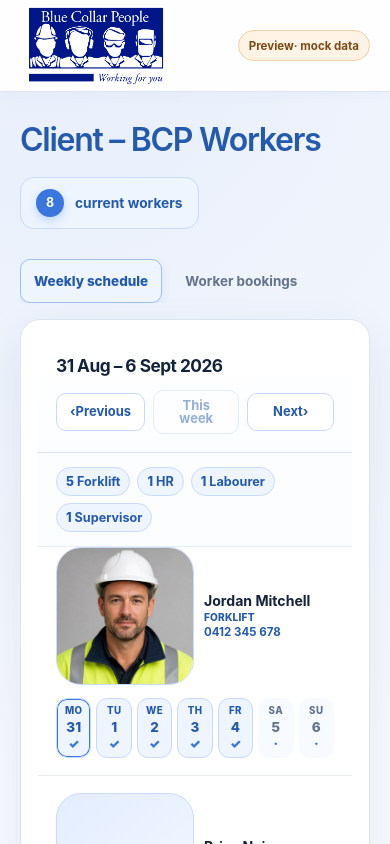
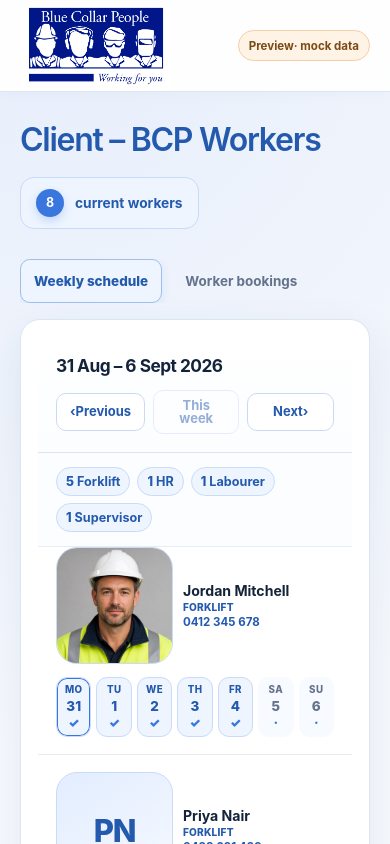
Before and after one commit to Seb-BCP/blue-collar-workers, a Next.js app: page /portal in a window 390 px wide. Shown: the top 844 px of the page. Built offline with nearby package versions, Linux system fonts and the light colour scheme.

Commit message:
Reduce worker photo size

```diff
--- a/app/globals.css
+++ b/app/globals.css
@@ -75,7 +75,7 @@ button:focus-visible, input:focus-visible { outline: 3px solid rgb(57 119 223 /
 .booking-table tbody tr:last-child td { border-bottom: 0; }
 .booking-table tbody tr:hover td { background: #fafdff; }
 .booking-worker { display: flex; align-items: center; gap: 12px; min-width: 0; }
-.booking-worker .avatar { width: 174px; height: 174px; border-radius: 30px; font-size: 2.4rem; }
+.booking-worker .avatar { width: 148px; height: 148px; border-radius: 26px; font-size: 2.04rem; }
 .booking-worker-copy { display: grid; min-width: 0; gap: 3px; }
 .worker-name { display: block; overflow: hidden; color: var(--ink); font-size: .98rem; font-weight: 750; letter-spacing: -.02em; text-overflow: ellipsis; white-space: nowrap; }
 .worker-classification, .calendar-worker-classification { display: inline-flex; align-items: center; width: fit-content; max-width: 100%; overflow: hidden; color: var(--blue-dark); font-size: .68rem; font-weight: 760; letter-spacing: .02em; text-overflow: ellipsis; text-transform: uppercase; white-space: nowrap; }
@@ -123,7 +123,7 @@ button:focus-visible, input:focus-visible { outline: 3px solid rgb(57 119 223 /
 .calendar-table td:first-child { padding-left: clamp(18px, 2.2vw, 28px); text-align: left; }
 .calendar-table td[data-today="true"] { background: #f2f7ff; }
 .calendar-worker { display: flex; align-items: center; gap: 10px; min-width: 0; }
-.calendar-worker .avatar { width: 156px; height: 156px; border-radius: 28px; font-size: 2.28rem; }
+.calendar-worker .avatar { width: 133px; height: 133px; border-radius: 24px; font-size: 1.94rem; }
 .calendar-worker-copy { display: grid; min-width: 0; gap: 2px; }
 .calendar-worker-name { overflow: hidden; color: var(--ink); font-size: .88rem; font-weight: 740; text-overflow: ellipsis; white-space: nowrap; }
 .calendar-worker-classification { color: var(--blue-dark); font-size: .63rem; }
@@ -184,8 +184,8 @@ a.calendar-worker-phone:hover { text-decoration: underline; }
   .booking-table th { padding: 13px 14px; }
   .booking-table td { padding: 14px; }
   .booking-table th:first-child, .booking-table td:first-child { padding-left: 17px; }
-  .booking-worker .avatar { width: 150px; height: 150px; border-radius: 27px; }
-  .calendar-worker .avatar { width: 138px; height: 138px; border-radius: 25px; }
+  .booking-worker .avatar { width: 128px; height: 128px; border-radius: 23px; }
+  .calendar-worker .avatar { width: 117px; height: 117px; border-radius: 21px; }
   .calendar-card { padding: 17px; }
   .calendar-toolbar { align-items: flex-start; flex-direction: column; gap: 14px; }
   .week-controls { width: 100%; }
```
